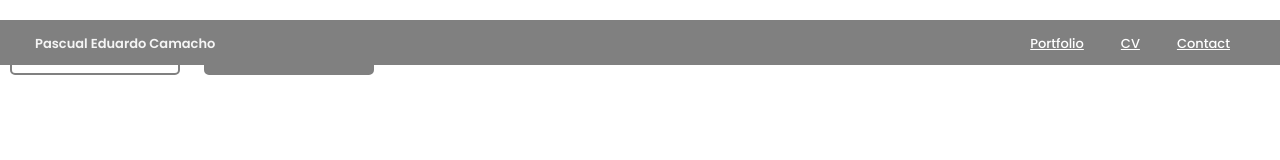
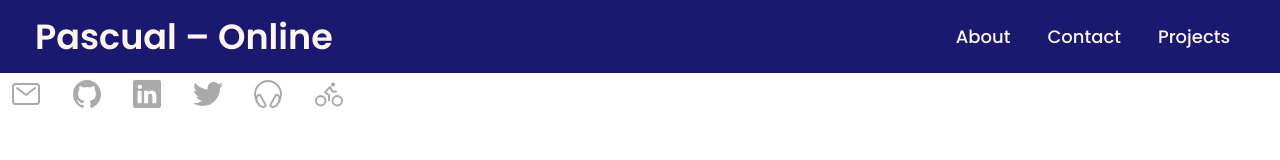
Before and after one commit to pascualcam/me, a plain HTML site: page index.html in a window 1280 px wide. Drawn offline with nearby package versions, Linux system fonts and the light colour scheme.

Commit message:
changed source files

```diff
--- a/index.html
+++ b/index.html
@@ -1,11 +1,9 @@
 <!DOCTYPE html>
-<!-- Created By CodingNepal - www.codingnepalweb.com -->
 <html lang="en" dir="ltr">
   <head>
-    <title>Pascual E. Camacho</title>
+    <title>Pascual</title>
     <meta charset="UTF-8">
     <meta name="viewport" content="width=device-width, initial-scale=1.0">
-    <!------<title> Website Layout | CodingLab</title>------>
     <link rel="stylesheet" href="style.css">
     <link rel="stylesheet" href="https://cdnjs.cloudflare.com/ajax/libs/font-awesome/5.15.2/css/all.min.css"/>
    </head>
@@ -13,23 +11,52 @@
   <nav>
     <div class="menu">
       <div class="logo">
-        <a href="#">Pascual Eduardo Camacho</a>
+        <a href="#">Pascual – Online</a>
       </div>
-      <ul>
-        <li><a href="#">Portfolio</a></li>
-        <li><a href="#">CV</a></li>
-        <li><a href="#">Contact</a></li>
-      </ul>
+      <header>
+        <ul>
+            <li><a href="#">About</a></li>
+            <li><a href="#">Contact</a></li>
+            <li><a href="#">Projects</a></li>
+          </ul>
+      </header>
     </div>
   </nav>
-  <!-- <div class="img"></div> -->
-  <div class="center">
-    <!-- <div class="title">Espigol</div> -->
-    <!-- <div class="sub_title">Bakery</div> -->
-    <div class="btns">
-      <button>Portfolio</button>
-      <button>Contact</button>
-    </div>
+  <div>
+    <!-- <h2>🚧 Under construction 🚧</h2> -->
   </div>
+  <div class="main">
+
+    <div class="title">🚧 Under construction 🚧</div>
+    <!-- <div class="sub_title">Camacho</div> -->
+    <!-- <div class="btns"> -->
+      <!-- <button>Projects</button> -->
+      <!-- <button>Contact</button> -->
+    <!-- </div> -->
+  </div>
+  <div class="footer">
+    <footer>
+        <a class="social-icon" href="mailto:pascualc02@gmail.com" target="_blank">
+            <ion-icon name="mail-outline"></ion-icon>
+        </a>
+        <a class="social-icon" href="https://github.com/pascualcam" target="_blank">
+            <ion-icon name="logo-github"></ion-icon>
+        </a>
+        <a class="social-icon" href="https://www.linkedin.com/in/camachopascual/" target="_blank">
+            <ion-icon name="logo-linkedin"></ion-icon>
+        </a>
+        <a class="social-icon" href="https://twitter.com/pascualcmch" target="_blank">
+            <ion-icon name="logo-twitter"></ion-icon>
+        </a>
+        <a class="social-icon" href="https://open.spotify.com/user/1278884961?si=ue9P4QYKQOiN_cbLJJanUg" target="_blank">
+            <ion-icon name="headset-outline"></ion-icon>
+        </a>
+        <a class="social-icon" href="https://www.strava.com/athletes/18664359" target="_blank">
+            <ion-icon name="bicycle-outline"></ion-icon>
+        </a>
+    </footer>
+  </div>
+  <script type="module" src="https://unpkg.com/ionicons@5.5.2/dist/ionicons/ionicons.esm.js"></script>
+  <script nomodule src="https://unpkg.com/ionicons@5.5.2/dist/ionicons/ionicons.js"></script>
 </body>
 </html>
--- a/style.css
+++ b/style.css
@@ -6,14 +6,19 @@
     font-family: 'Poppins',sans-serif;
 }
 
+body {
+	/* overflow: hidden; */
+	height: 95vh;
+}
+
 ::selection {
-    color: #000;
-    background: #fff;
+    color: #191970;
+    background: #E19C35;
 }
 
 nav {
     position: fixed;
-    background: gray;
+    background: #191970;
     width: 100%;
     padding: 10px 0;
     z-index: 12;
@@ -30,8 +35,8 @@ nav .menu {
 
 .menu .logo a {
     text-decoration: none;
-    color: whitesmoke;
-    font-size: 13px;
+    color: seashell;
+    font-size: 35px;
     font-weight: 600;
 }
 
@@ -49,9 +54,9 @@ nav .menu {
 }
 
 .menu ul li a {
-    text-decoration: underline;
-    color: white;
-    font-size: 13px;
+    text-decoration: none;
+    color: seashell;
+    font-size: 18px;
     font-weight: 500;
     padding: 8px 15px;
     border-radius: 5px;
@@ -59,55 +64,21 @@ nav .menu {
 }
 
 .menu ul li a:hover {
-    text-decoration: none;
-    background: #fff;
-    color: black;
+    background: #E19C35;
+    color: seashell;
 }
 
-/* .img {
-    background: url('img3.jpg')no-repeat;
-    width: 100%;
-    height: 100vh;
-    background-size: cover;
-    background-position: center;
-    position: relative;
+.main .title {
+    color: #191970;
+    font-size: 50px;
+    font-weight: 700;
 }
 
-.img::before {
-    content: '';
-    position: absolute;
-    height: 100%;
-    width: 100%;
-    background: #fffdfa; /*rgba(0, 0, 0, 0.4); */
-} */
-
-.center {
-    position: absolute;
-    top: 52%;
-    left: 50%;
-    transform: translate(-50%, -50%);
-    width: 100%;
-    padding: 0 20px;
-    text-align: center;
-}
-
-.center .title {
-    color: purple;
-    font-size: 55px;
-    font-weight: 600;
-}
-
-.center .sub_title {
-    color: purple;
-    font-size: 52px;
-    font-weight: 600;
-}
-
-.center .btns {
+.main .btns {
     margin-top: 20px;
 }
 
-.center .btns button {
+.main .btns button {
     height: 55px;
     width: 170px;
     border-radius: 5px;
@@ -122,28 +93,43 @@ nav .menu {
     transition: all 0.3s ease;
 }
 
-/* First button */
-.center .btns button:first-child {
-    color: gray;
-    background: white;
-    border: 2px solid gray;
+.main .btns button:first-child {
+    color: seashell;
+    background: #E19C35;
+    border: 2px solid #E19C35;
 }
 
 .btns button:first-child:hover {
-    background: lightseagreen;
-    color: white;
-    border: 2px solid lightseagreen;
+	color: #E19C35;
+    background: seashell;
 }
 
-/* Second button */
-.center .btns button:last-child {
-    background: gray;
-    color: white;
-    border: 2px solid gray;
+.main .btns button:last-child {
+    background: seashell;
+    color: #191970;
 }
 
 .btns button:last-child:hover {
-    background: white;
-    color: lightseagreen;
-    border: 2px solid lightseagreen;
+    background: #191970;
+    color: seashell;
   }
+
+div .footer {
+    width: 100%;
+	height: 100px;
+	text-align: center;
+	justify-content: center;
+}
+
+.social-icon {
+	color: #aaaaaa;
+	transition: color 0.2s;
+	text-decoration: none;
+	margin: 0 10px;
+	font-size: 32px;
+	/* text-align: center; */
+}
+
+.social-icon:hover {
+	color: #E19C35;
+}
```
